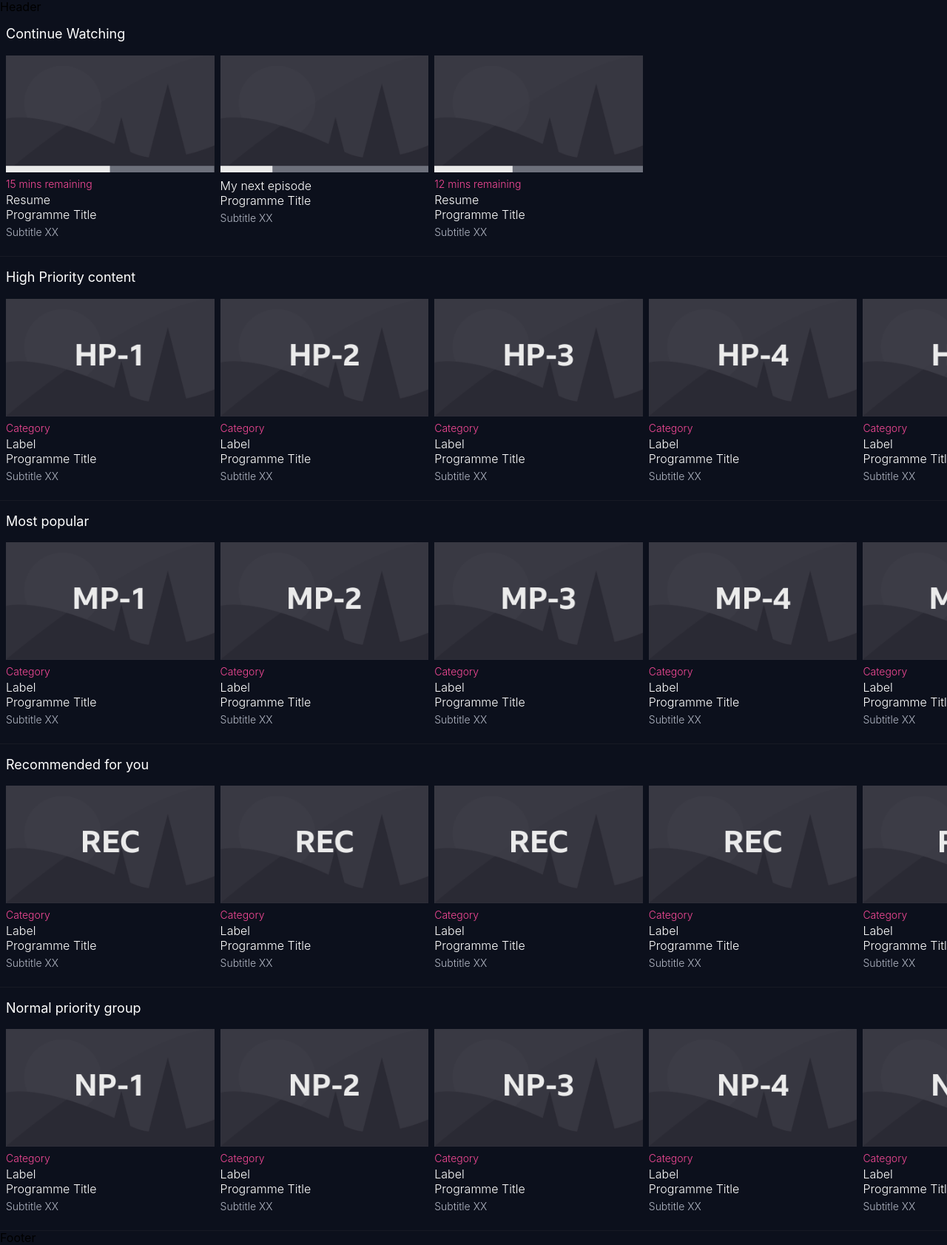
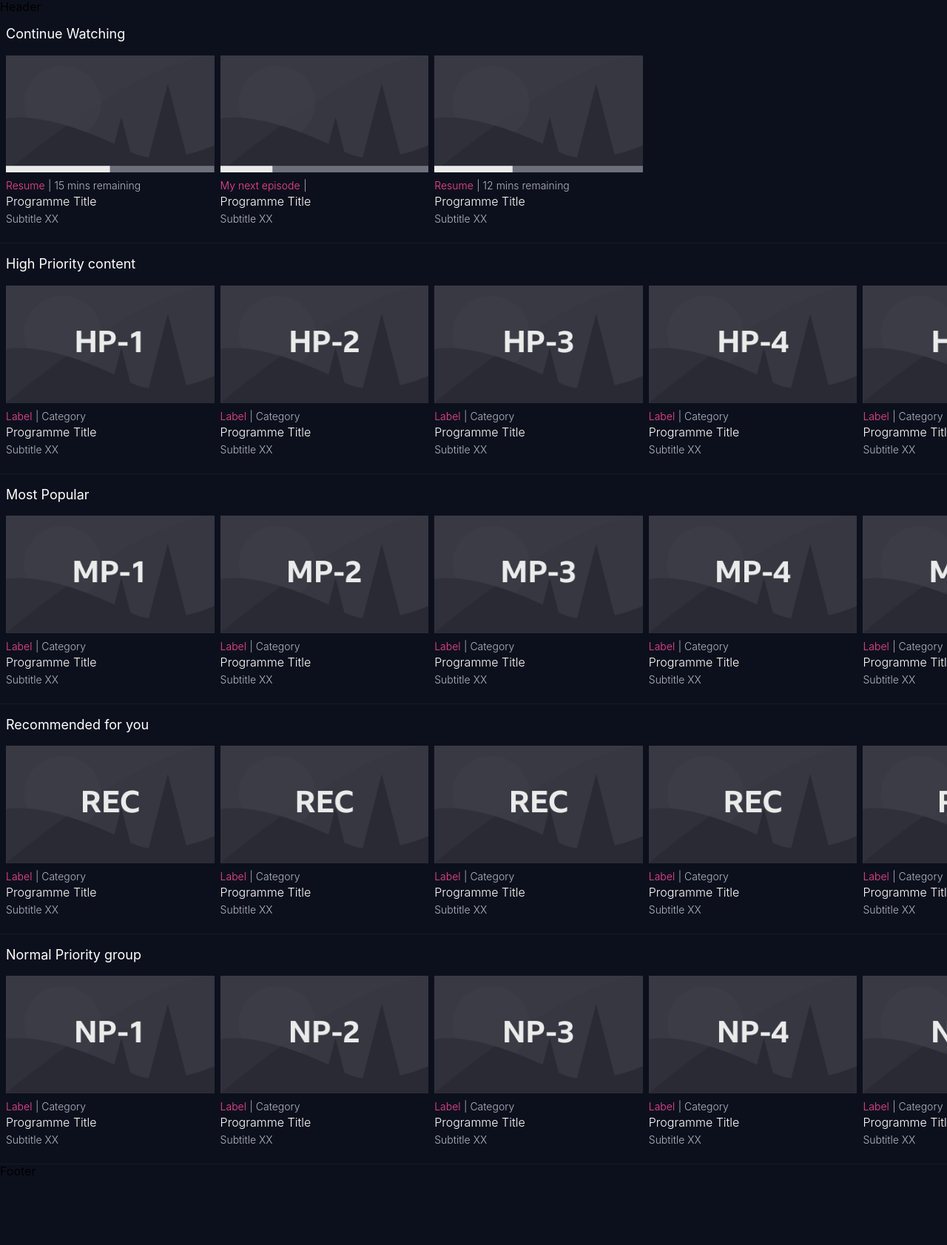
Before and after one commit to iplayermobile/iplayermobile.github.io, a Jekyll site: the page built from index.html, in a window 1280 px wide. Shown: the whole page at 74% size. Built offline with Jekyll 4.4.1, drawn with Linux system fonts in a browser that asks for light colours; after the commit the page ends 1593 px from its top, so only the background shows below that.

```diff
--- a/_includes/carousel.html
+++ b/_includes/carousel.html
@@ -6,11 +6,13 @@
 		<li class="card">
 				<img src="{{ content-item.images.standard }}" alt="The Girl with a Topnot">
 				<div class="card-meta">
-					<h2 class="card-title">
-						<span class="card-category">{{ content-item.labels.category }}</span>
-						<span class="card-editorial">{{ content-item.labels.editorial }}</span>
-						<span class="card-title">{{ content-item.title }}</span>
-					</h2>
+					<div class="card-tag">
+						<span class="card-label">{{ content-item.labels.editorial }}</span>
+						{% if content-item.labels.category %}
+							<span class="card-category">| {{ content-item.labels.category }}</span>
+						{% endif %}
+					</div>
+					<h2 class="card-title">{{ content-item.title }}</h2>
 					<p class="card-subtitle">{{ content-item.subtitle }}</p>
 				</div>
 			</li>
--- a/_layouts/baseline.html
+++ b/_layouts/baseline.html
@@ -3,6 +3,9 @@
 		<head>
 			<title>{{ page.title }}</title>
 			<meta name="robots" content="noindex">
+			<meta charset="utf-8">
+	    <meta http-equiv="X-UA-Compatible" content="IE=edge">
+	    <meta name="viewport" content="width=device-width, initial-scale=1.0">
 			<!-- link to main stylesheet -->
 			<link rel="stylesheet" type="text/css" href="/css/main-{{page.mode}}.css">
 		</head>
@@ -13,11 +16,11 @@
 			<!--High priority-->
 				{% include carousel.html bundle=site.data.baseline-tv-high-priority bundle-title="High Priority content"%}
 			<!--Most popular-->
-				{% include carousel.html bundle=site.data.baseline-most-popular bundle-title="Most popular"%}
+				{% include carousel.html bundle=site.data.baseline-most-popular bundle-title="Most Popular"%}
 			<!--Recommened for you-->
 				{% include carousel.html bundle=site.data.baseline-recs bundle-title="Recommended for you"%}
 			<!--Normal priority-->
-				{% include carousel.html bundle=site.data.baseline-normal-priority bundle-title="Normal priority group"%}
+				{% include carousel.html bundle=site.data.baseline-normal-priority bundle-title="Normal Priority group"%}
 			{% include footer.html %}
 		</body>
 	</html>
--- a/_sass/_card-fixed.scss
+++ b/_sass/_card-fixed.scss
@@ -1,7 +1,7 @@
 .card {
   width: 160px;
   @media (min-width: 768px) {
-    width: 235px;
+    width: 221px;
   }
   @media (min-width: 1024px) {
     width: 278px;
--- a/_sass/_card.scss
+++ b/_sass/_card.scss
@@ -13,11 +13,19 @@
 	&-meta {
 		margin: 8px 0;
 	}
-	&-category {
+	&-label {
 		color: #F54997;
 		font-size: 14px;
 		font-weight: 300;
-		display: block;
+		display: inline-block;
+		margin-bottom: 4px;
+		line-height: 15px;
+	}
+  &-category {
+		color: #B2B7C4;
+		font-size: 14px;
+		font-weight: 300;
+		display: inline-block;
 		margin-bottom: 4px;
 		line-height: 15px;
 	}
@@ -29,6 +37,8 @@
 		display: block;
 		line-height: 20px;
 	}
+	&-tag {
+	}
 	&-subtitle {
 		color: #B2B7C4;
 		margin: 0 0 8px 0;
```
